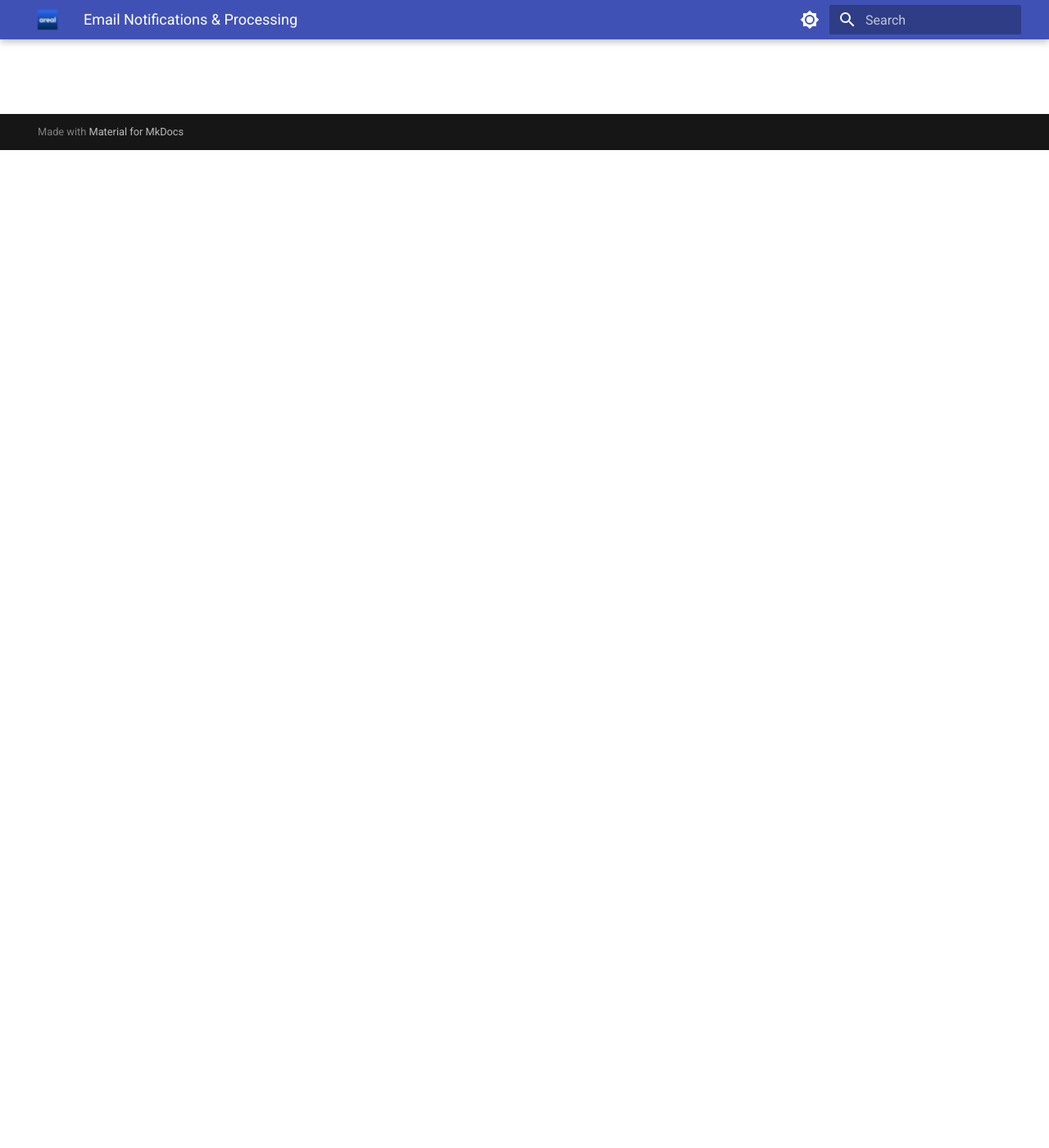
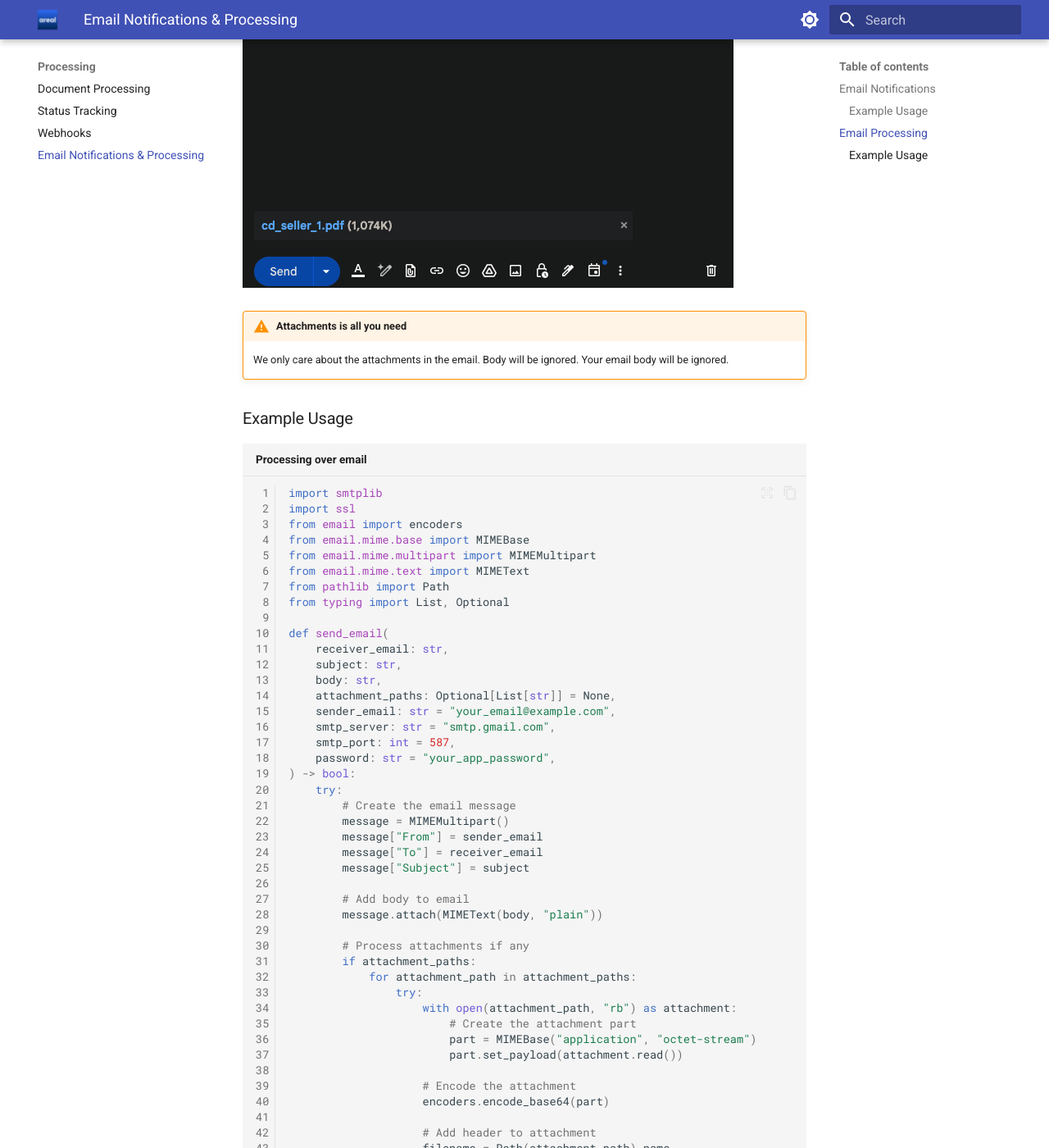
Before and after one commit to Arealai/areal-v2-docs, an MkDocs documentation site: the page built from docs/processing/email.md, in a window 1280 px wide and 1400 px high, scrolled down 1217 px. Shown: the whole window at 82% size. Built offline with MkDocs 1.6.1 and Material for MkDocs 9.7.7, drawn with Linux system fonts in a browser that asks for light colours; some of the changed text lies outside the part shown.

Commit message:
impr: add email processing example

````diff
--- a/docs/processing/email.md
+++ b/docs/processing/email.md
@@ -12,7 +12,7 @@
 - CDBalancer
 - Copilot Tasks (coming soon)
 
-## Example Usage
+### Example Usage
 
 ```py title="Configure Email Notifications" linenums="1"
 
@@ -20,6 +20,87 @@
 
 ```
 
+## Email Processing
 
+We support processing over email. You can send a PDF to our designated email address via attachments and we will process it as if you uploaded it via the API.
 
-##
+!!! info "Your users email must match the sender"
+    For us to securely process your documents, we need to verify that the email is sent from your users. So please make sure that your Areal user's email matches the sender of the email.
+
+![Email Processing](../assets/email-processing.png)
+
+!!! warning "Attachments is all you need"
+    We only care about the attachments in the email. Body will be ignored.
+    Your email body will be ignored.
+
+### Example Usage
+
+```py title="Processing over email" linenums="1"
+import smtplib
+import ssl
+from email import encoders
+from email.mime.base import MIMEBase
+from email.mime.multipart import MIMEMultipart
+from email.mime.text import MIMEText
+from pathlib import Path
+from typing import List, Optional
+
+def send_email(
+    receiver_email: str,
+    subject: str,
+    body: str,
+    attachment_paths: Optional[List[str]] = None,
+    sender_email: str = "your_email@example.com",
+    smtp_server: str = "smtp.gmail.com",
+    smtp_port: int = 587,
+    password: str = "your_app_password",
+) -> bool:
+    try:
+        # Create the email message
+        message = MIMEMultipart()
+        message["From"] = sender_email
+        message["To"] = receiver_email
+        message["Subject"] = subject
+
+        # Add body to email
+        message.attach(MIMEText(body, "plain"))
+
+        # Process attachments if any
+        if attachment_paths:
+            for attachment_path in attachment_paths:
+                try:
+                    with open(attachment_path, "rb") as attachment:
+                        # Create the attachment part
+                        part = MIMEBase("application", "octet-stream")
+                        part.set_payload(attachment.read())
+
+                    # Encode the attachment
+                    encoders.encode_base64(part)
+
+                    # Add header to attachment
+                    filename = Path(attachment_path).name
+                    part.add_header(
+                        "Content-Disposition", f"attachment; filename= {filename}"
+                    )
+
+                    # Add attachment to message
+                    message.attach(part)
+                except Exception as e:
+                    print(f"Error processing attachment {attachment_path}: {str(e)}")
+                    continue
+
+        # Create secure SSL/TLS context
+        context = ssl.create_default_context()
+
+        # Connect to the SMTP server and send email
+        with smtplib.SMTP(smtp_server, smtp_port) as server:
+            server.starttls(context=context)
+            server.login(sender_email, password)
+            server.send_message(message)
+
+        return True
+
+    except Exception as e:
+        print(f"Error sending email: {str(e)}")
+        return False
+```
````
Also changed, not shown: docs/cdbalancer.md (+7 -16 lines), x.py (+62 -23 lines), docs/assets/email-processing.png (added).
